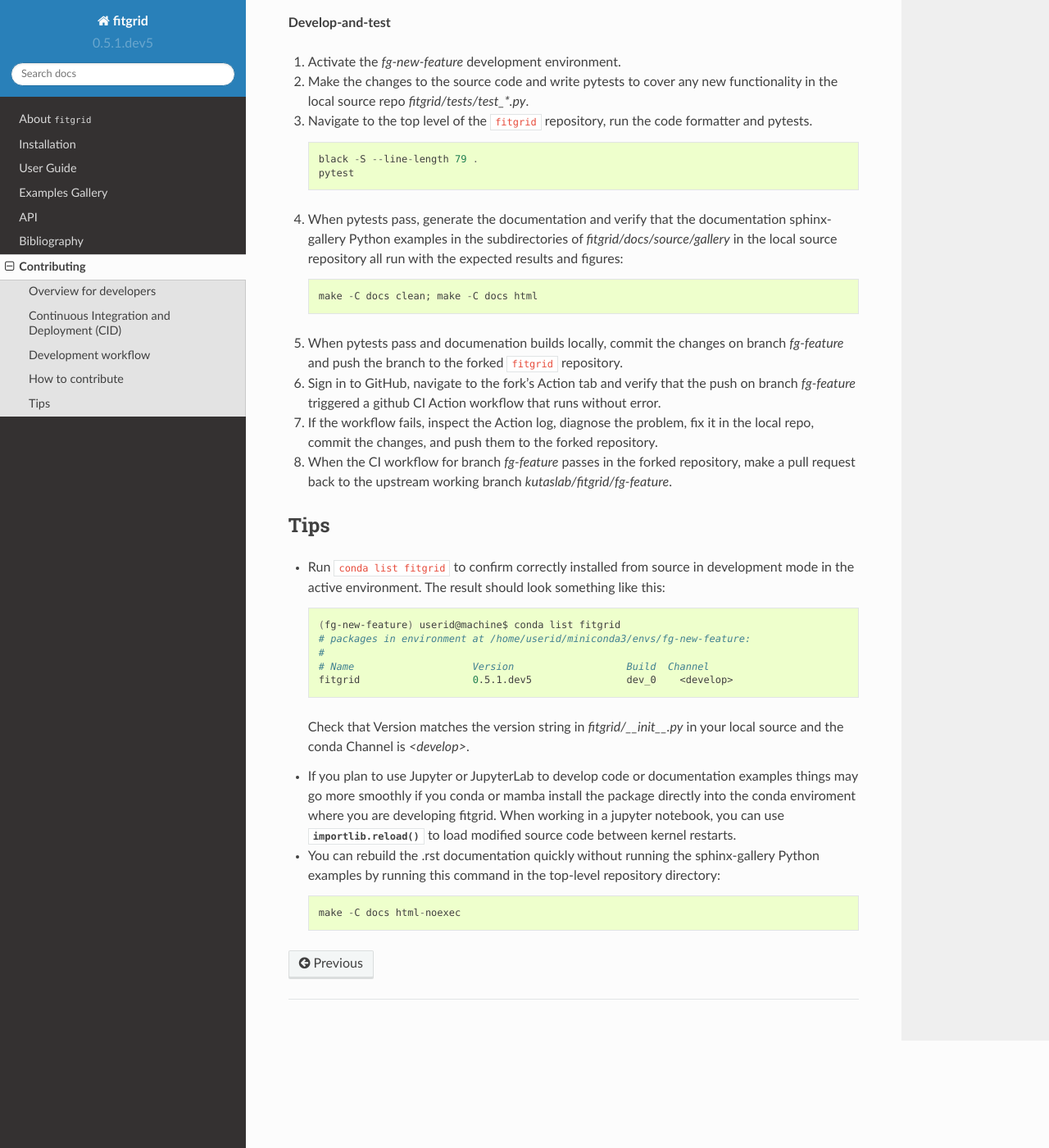
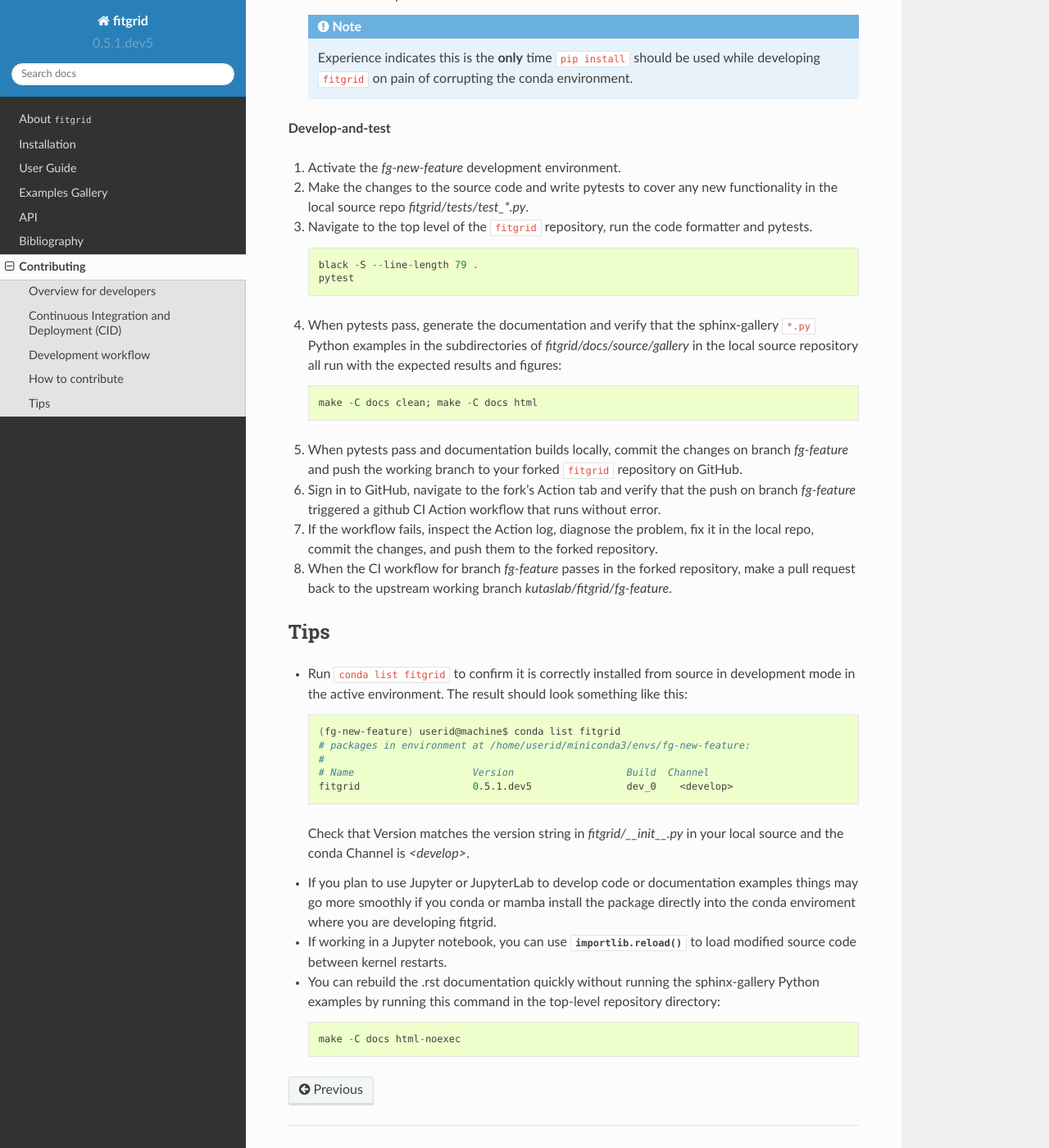
Before and after one commit to kutaslab/fitgrid, a Sphinx documentation site: the page built from docs/source/contributing.rst, in a window 1280 px wide and 1400 px high, scrolled down 4180 px. Shown: the whole window at 82% size. Built offline with Sphinx 7.4.7 and the Read the Docs theme 2.0.0, drawn with Linux system fonts in a browser that asks for light colours; pages that are not in the unit, such as notebooks, are missing from menus; some of the changed text lies outside the part shown.

Commit message:
fix typos contributing.rst

```diff
--- a/docs/source/contributing.rst
+++ b/docs/source/contributing.rst
@@ -197,6 +198,10 @@
 
     git clone https://github.com/<your_github_username>/fitgrid
 
+  You may wish to clone just the working branch: ::
+
+    git clone https://github.com/<your_github_username>/fitgrid --single-branch --branch new-feature
+
 
 **Prepare for new work**
 
@@ -231,14 +236,16 @@
      git checkout new-feature
      pip install --no-deps -e .
 
-   This way the `fg-new-feature` conda environment provides the fitgrid
-   dependencies and the modified source files in the local repo are
-   loaded when ``fitgrid`` modules are imported.
+   This way the just-created `fg-new-feature` conda environment
+   provides the required fitgrid dependencies and the modified source
+   files in your local repo are loaded when ``fitgrid`` modules are
+   imported.
 
    .. note::
 
-      This is the **only** time ``pip install`` should be used while
-      developing ``fitgrid`` on pain of corrupting the conda environment.
+      Experience indicates this is the **only** time ``pip install``
+      should be used while developing ``fitgrid`` on pain of
+      corrupting the conda environment.
 
 
 **Develop-and-test**
@@ -256,15 +263,15 @@
      pytest
 
 #. When pytests pass, generate the documentation and verify that the
-   documentation sphinx-gallery Python examples in the subdirectories
+   sphinx-gallery ``*.py`` Python examples in the subdirectories
    of `fitgrid/docs/source/gallery` in the local source repository all
    run with the expected results and figures::
 
     make -C docs clean; make -C docs html
 
-#. When pytests pass and documenation builds locally, commit the
-   changes on branch `fg-feature` and push the branch to the forked
-   ``fitgrid`` repository.
+#. When pytests pass and documentation builds locally, commit the
+   changes on branch `fg-feature` and push the working branch to your
+   forked ``fitgrid`` repository on GitHub.
 
 #. Sign in to GitHub, navigate to the fork's Action tab and verify
    that the push on branch `fg-feature` triggered a github CI Action
@@ -283,8 +290,9 @@
 Tips
 ====
 
-* Run ``conda list fitgrid`` to confirm correctly installed from source in development
-  mode in the active environment. The result should look something like this:
+* Run ``conda list fitgrid`` to confirm it is correctly installed from
+  source in development mode in the active environment. The result
+  should look something like this:
 
   .. code-block:: bash
 
@@ -303,9 +311,11 @@
   :std:doc:`JupyterLab <jupyterlab:index>` to develop code or
   documentation examples things may go more smoothly if you conda or
   mamba install the package directly into the conda enviroment where
-  you are developing fitgrid. When working in a jupyter notebook, you
-  can use :py:func:`importlib.reload` to load modified source
-  code between kernel restarts.
+  you are developing fitgrid.
+
+* If working in a Jupyter notebook, you can use
+  :py:func:`importlib.reload` to load modified source code between
+  kernel restarts.
 
 * You can rebuild the .rst documentation quickly without running the sphinx-gallery
   Python examples by running this command in the top-level repository directory: ::
```
Also changed, not shown: other parts of docs/source/contributing.rst (+18 -17 lines).
